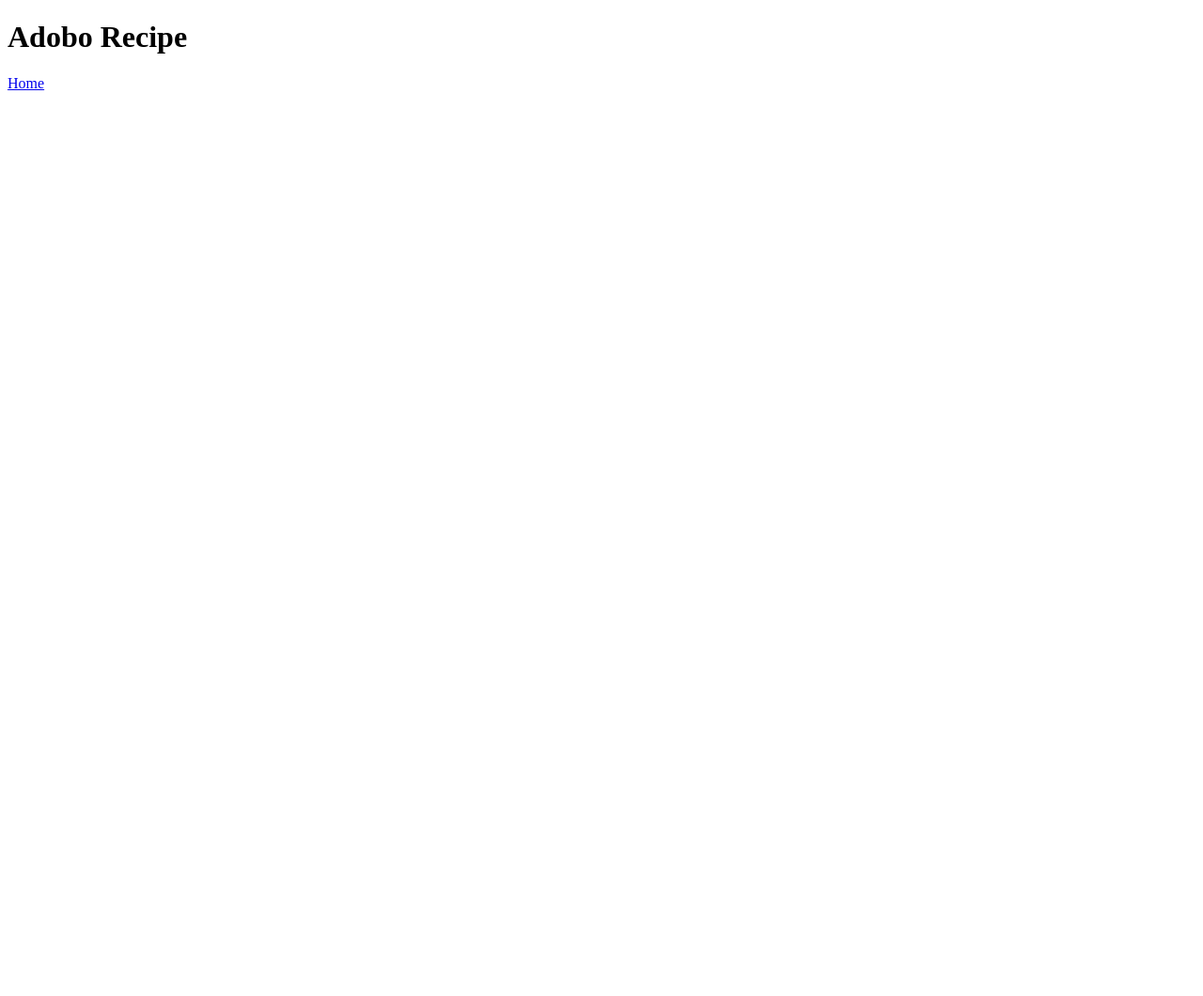
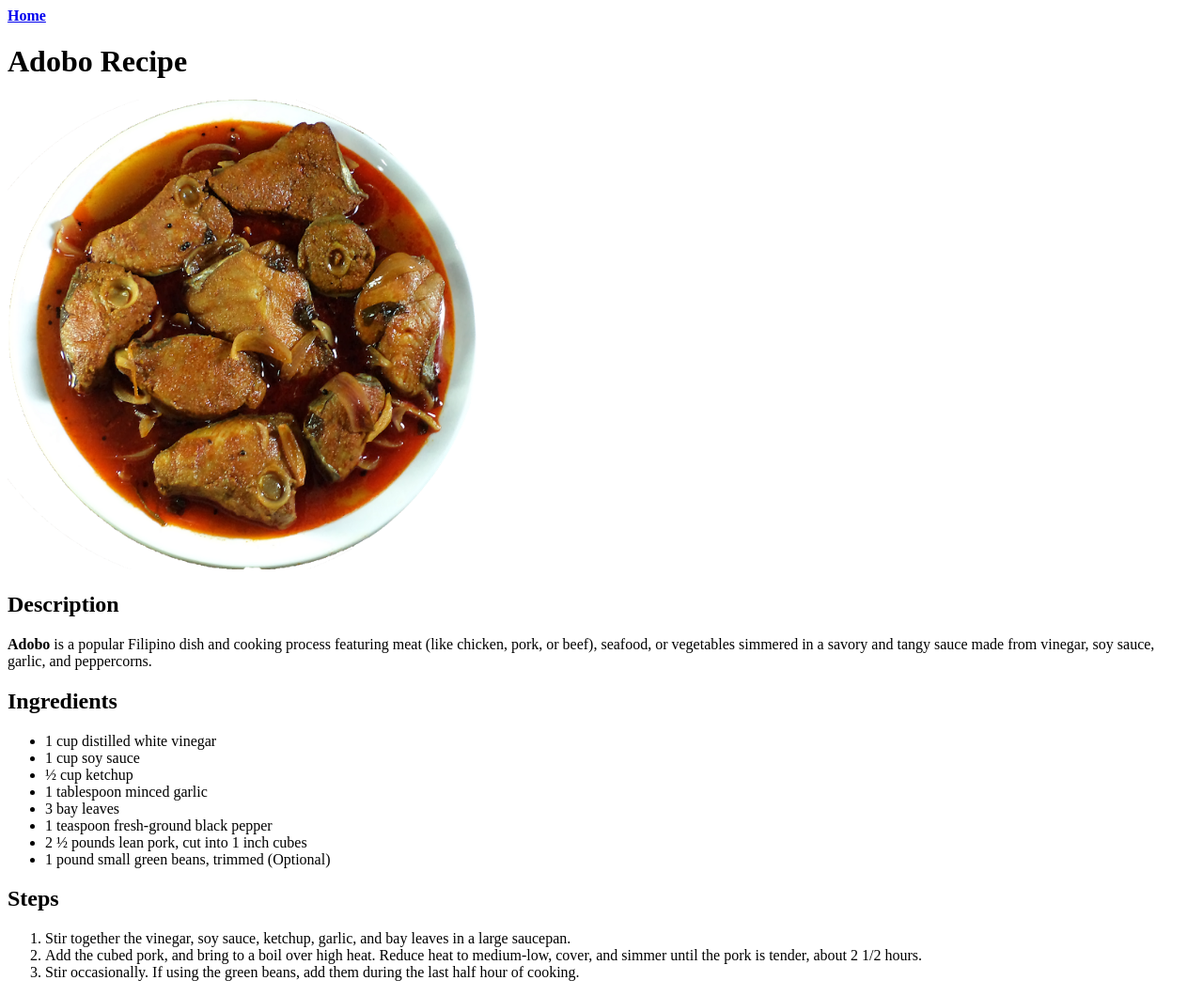
Before and after one commit to aweakling/odin-recipes, a plain HTML site: page recipes/adobo.html in a window 1280 px wide. Shown: the whole page at 94% size. Before the commit the page ends 800 px from the top, so only its background shows below. Drawn offline with Linux system fonts and the light colour scheme.

Commit message:
Finish adobo.html
I completed all the iterations for the adobo.html page, i added
headings, paragraphs, images, unordered lists for ingredients and ordered lists for steps how to cook the recipe.

```diff
--- a/recipes/adobo.html
+++ b/recipes/adobo.html
@@ -6,7 +6,27 @@
     <title>Adobo</title>
 </head>
 <body>
+    <a href="./../index.html"><strong>Home</strong></a>
     <h1>Adobo Recipe</h1>
-    <a href="./../index.html">Home</a>
+    <img src="./../images/adobo.png" alt="Image of an Adobo" width="500" height="500">
+    <h2>Description</h2>
+    <p><strong>Adobo</strong> is a popular Filipino dish and cooking process featuring meat (like chicken, pork, or beef), seafood, or vegetables simmered in a savory and tangy sauce made from vinegar, soy sauce, garlic, and peppercorns.</p>
+    <h2>Ingredients</h2>
+    <ul>
+        <li>1 cup distilled white vinegar</li>
+        <li>1 cup soy sauce</li>
+        <li>½ cup ketchup</li>
+        <li>1 tablespoon minced garlic</li>
+        <li>3 bay leaves</li>
+        <li>1 teaspoon fresh-ground black pepper</li>
+        <li>2 ½ pounds lean pork, cut into 1 inch cubes</li>
+        <li>1 pound small green beans, trimmed (Optional)</li>
+    </ul>
+    <h2>Steps</h2>
+    <ol>
+        <li>Stir together the vinegar, soy sauce, ketchup, garlic, and bay leaves in a large saucepan.</li>
+        <li>Add the cubed pork, and bring to a boil over high heat. Reduce heat to medium-low, cover, and simmer until the pork is tender, about 2 1/2 hours.</li>
+        <li>Stir occasionally. If using the green beans, add them during the last half hour of cooking.</li>
+    </ol>
 </body>
 </html>
```
